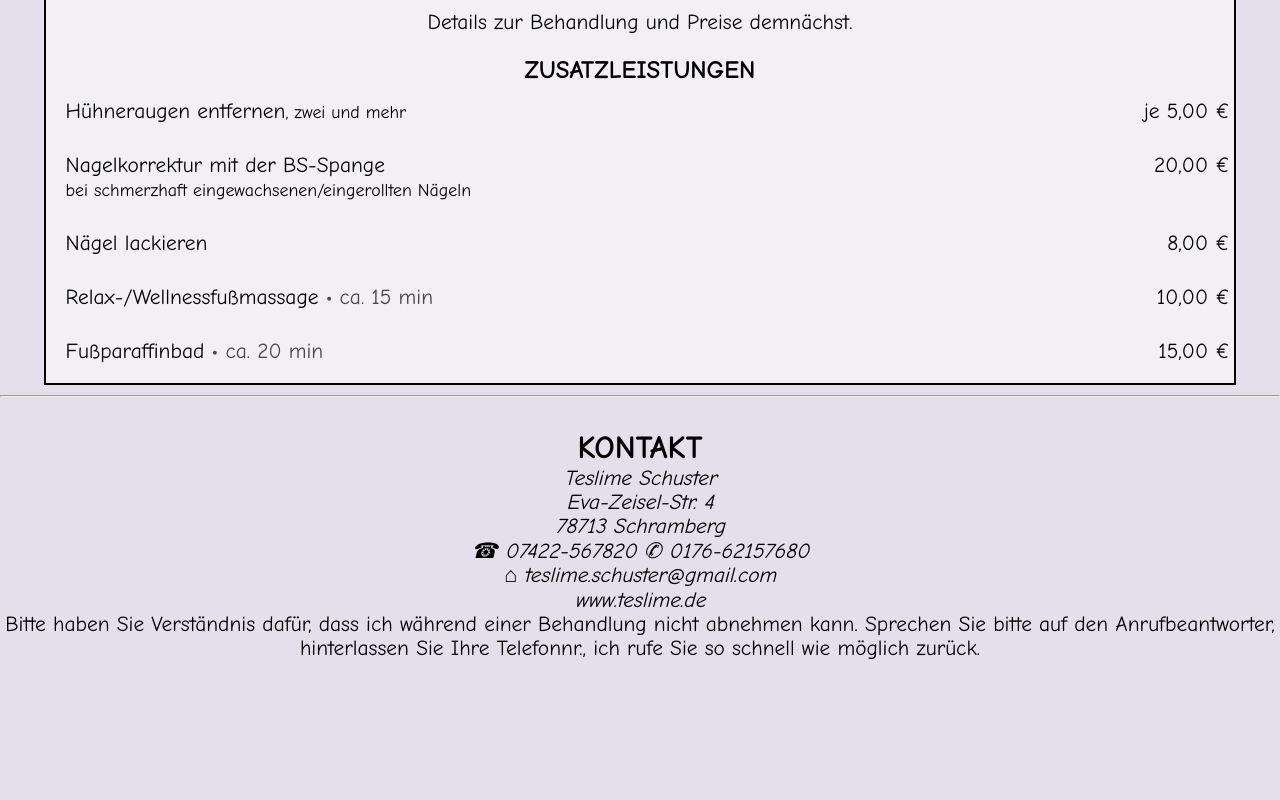
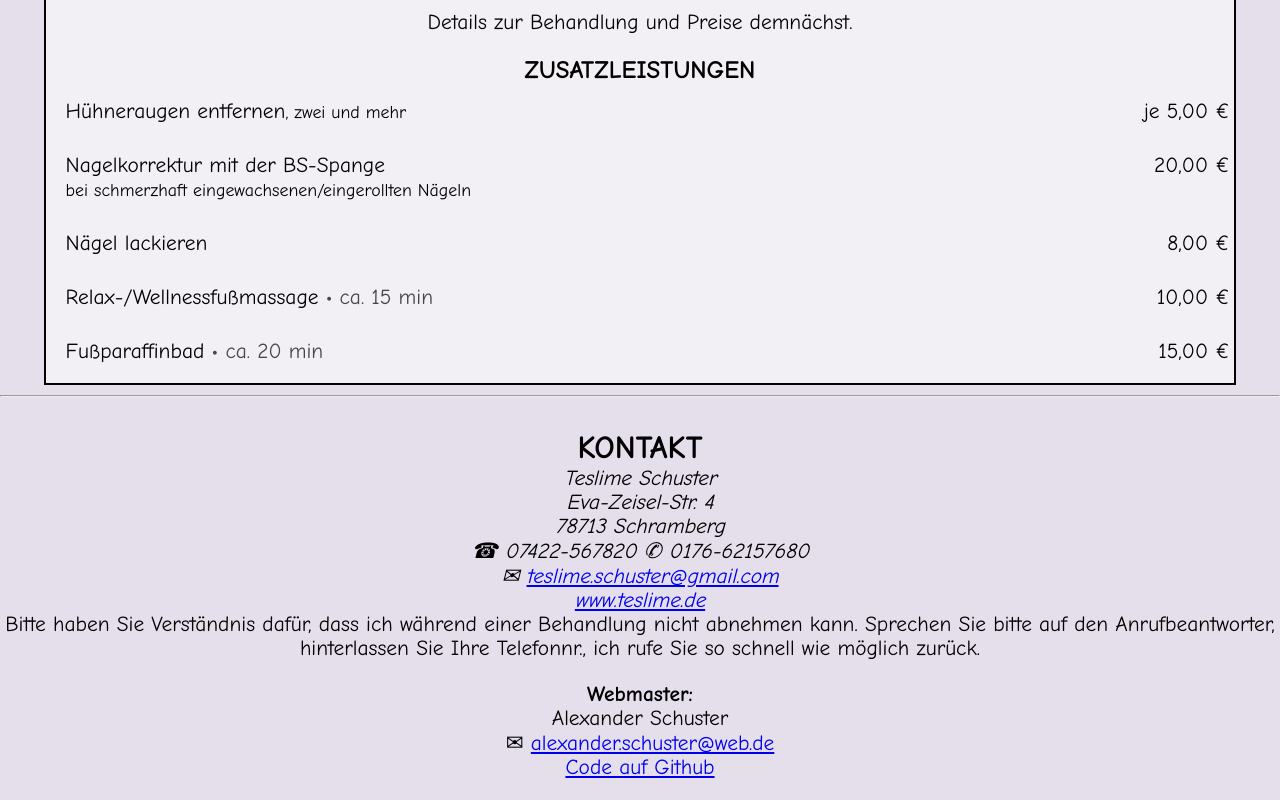
Before and after one commit to Reaver86/teslime, a website built with webpack: page src/index.html in a window 1280 px wide. Shown: the part 8056-8856 px from the top of the page. Before the commit the page ends 8727 px from the top, so only its background shows below. Built offline with nearby package versions, Linux system fonts and the light colour scheme.

Commit message:
add webmaster to contact section

```diff
--- a/src/index.html
+++ b/src/index.html
@@ -574,8 +574,8 @@
             Eva-Zeisel-Str. 4<br>
             78713 Schramberg<br>
             &phone; 07422-567820 ✆ 0176-62157680<br>
-            &#8962; teslime.schuster@gmail.com<br>
-            www.teslime.de
+            &#9993; <a href="mailto:teslime.schuster@gmail.com">teslime.schuster@gmail.com</a><br>
+            <a href="www.teslime.de" target="new">www.teslime.de</a>
         </address>
 
         <div>
@@ -583,6 +583,13 @@
             Behandlung nicht abnehmen kann. Sprechen Sie bitte auf den Anrufbeantworter,
             hinterlassen Sie Ihre Telefonnr., ich rufe Sie so schnell wie möglich zurück.
         </div>
+
+        <p>
+            <strong>Webmaster:</strong><br>
+            Alexander Schuster<br>
+            &#9993; <a href="mailto:alexander.schuster@web.de">alexander.schuster@web.de</a><br>
+            <a href="https://github.com/Reaver86/teslime" target="new">Code auf Github</a>
+        </p>
     </div>
 
 </footer>
```
